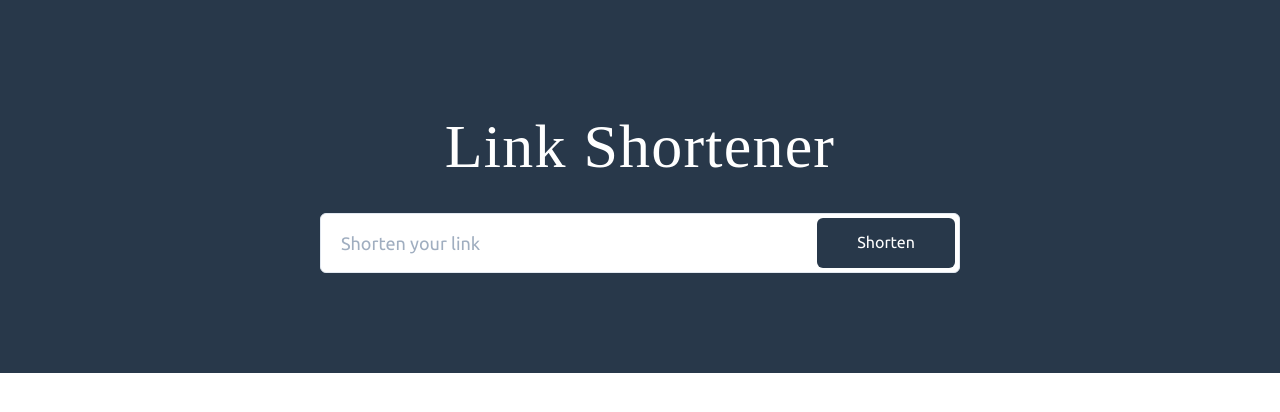
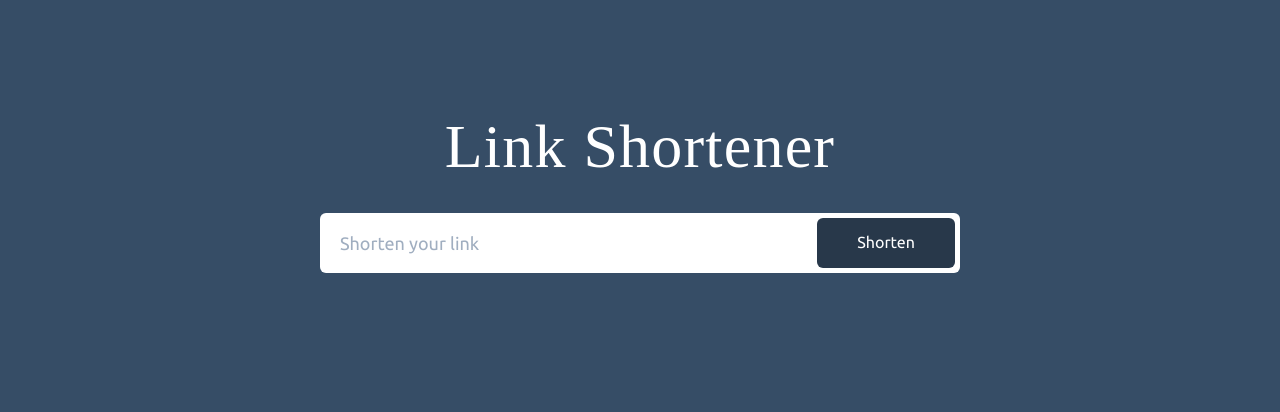
Before and after one commit to zura12337/url-shortener-front, a React (Create React App) app: page / in a window 1280 px wide. Shown: the top 412 px of the page. Built offline with nearby package versions, Linux system fonts and the light colour scheme; a web font is replaced by a local one.

Commit message:
:sparkles: Send request to server when submiting new url.

```diff
--- a/src/pages/home/index.tsx
+++ b/src/pages/home/index.tsx
@@ -1,24 +1,26 @@
 import { Box, Button, Flex, Input, Text } from "@chakra-ui/react";
-import React from "react";
+import React, { useState } from "react";
+import { shortenUrl } from "../../api";
 
 export default function HomePage() {
+  const [url, setUrl] = useState<string>("");
+  const [error, setError] = useState<string>("TESTING");
+
   return (
-    <Flex w="100%" h="100vh" justifyContent="center">
     <Flex
       w="100%"
-        h="max-content"
-        bg="#28384A"
-        justifyContent="center"
+      h="100vh"
+      bg="#364d66"
       alignItems="center"
       flexDirection="column"
       gridGap={5}
-        py="100px"
     >
       <Text
         fontFamily="heading"
         fontSize={62}
         letterSpacing="1.2px"
         color="white"
+        mt={100}
       >
         Link Shortener
       </Text>
@@ -32,6 +34,8 @@ export default function HomePage() {
           fontSize={18}
           h="60px"
           p={5}
+          onChange={(e: any) => setUrl(e.target.value)}
+          border={error && "3px solid red.400"}
         />
         <Button
           position="absolute"
@@ -46,11 +50,14 @@ export default function HomePage() {
           _focus={{}}
           _active={{}}
           zIndex={1}
+          onClick={async () => {
+            const response = await shortenUrl(url);
+            console.log(response);
+          }}
         >
           Shorten
         </Button>
       </Box>
     </Flex>
-    </Flex>
   );
 }
```
Lines whose indentation alone changed are shown as unchanged.
